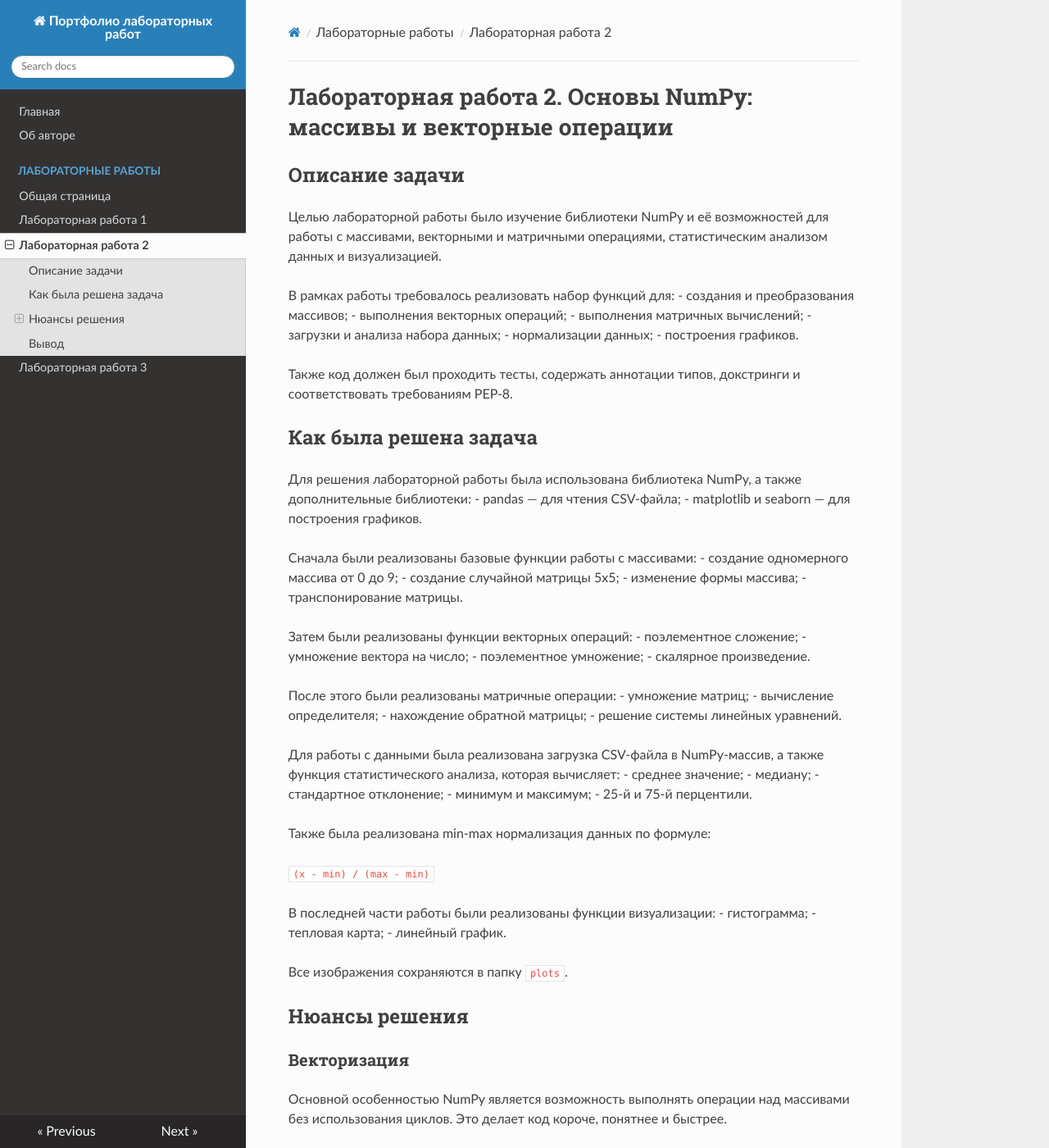
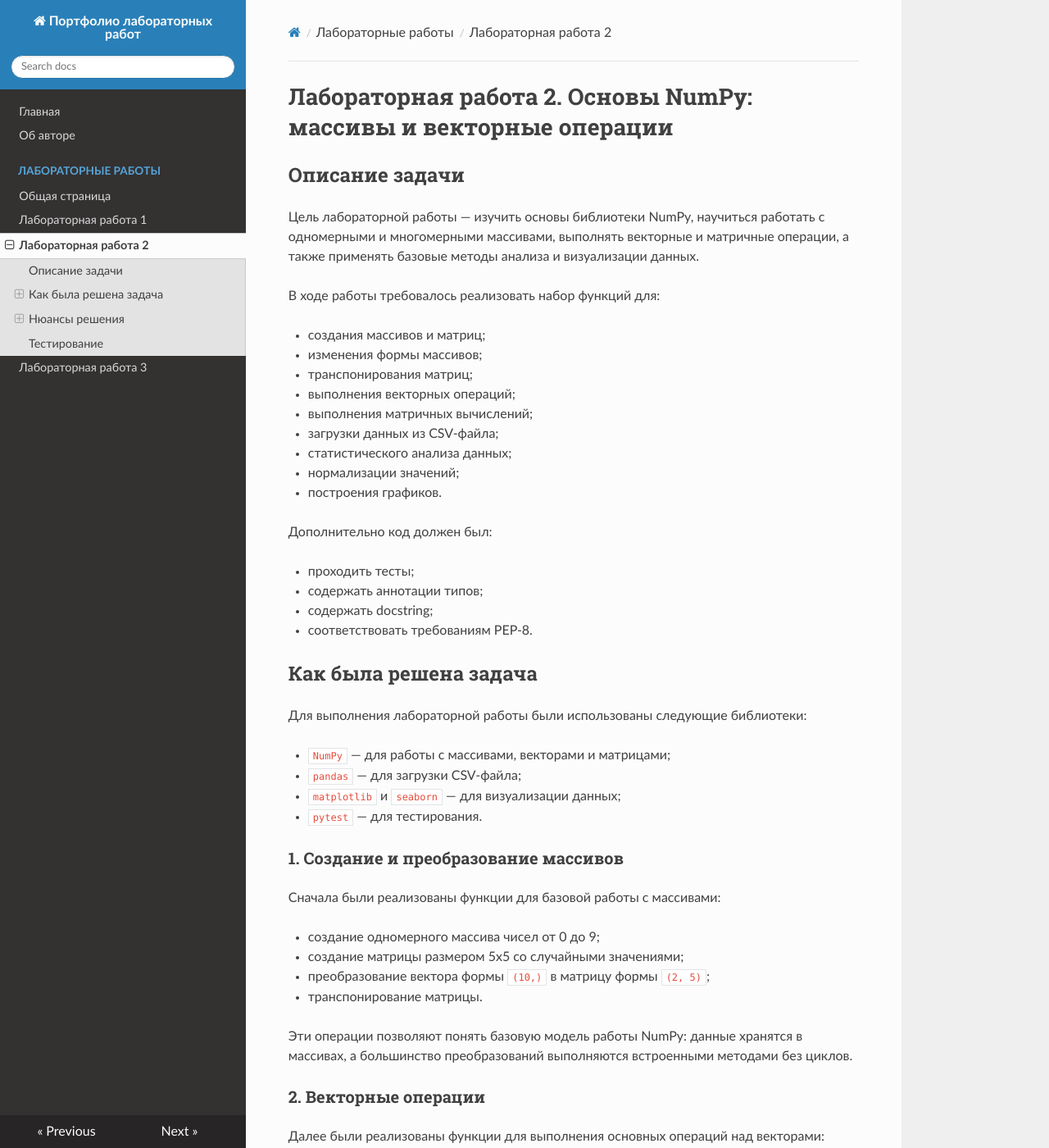
Before and after one commit to vodnixir/vodnixir.github.io, an MkDocs documentation site: the page built from source/docs/labs/lab2.md, in a window 1280 px wide and 1400 px high. Shown: the whole window at 82% size. Built offline with MkDocs 1.6.1, drawn with Linux system fonts in a browser that asks for light colours; nearby versions of some CDN libraries; some of the changed text lies outside the part shown.

Commit message:
add LR-2 report page

````diff
--- a/source/docs/labs/lab2.md
+++ b/source/docs/labs/lab2.md
@@ -2,88 +2,137 @@
 
 ## Описание задачи
 
-Целью лабораторной работы было изучение библиотеки NumPy и её возможностей для работы с массивами, векторными и матричными операциями, статистическим анализом данных и визуализацией.
+Цель лабораторной работы — изучить основы библиотеки NumPy, научиться работать с одномерными и многомерными массивами, выполнять векторные и матричные операции, а также применять базовые методы анализа и визуализации данных.
 
-В рамках работы требовалось реализовать набор функций для:
-- создания и преобразования массивов;
+В ходе работы требовалось реализовать набор функций для:
+
+- создания массивов и матриц;
+- изменения формы массивов;
+- транспонирования матриц;
 - выполнения векторных операций;
 - выполнения матричных вычислений;
-- загрузки и анализа набора данных;
-- нормализации данных;
+- загрузки данных из CSV-файла;
+- статистического анализа данных;
+- нормализации значений;
 - построения графиков.
 
-Также код должен был проходить тесты, содержать аннотации типов, докстринги и соответствовать требованиям PEP-8.
+Дополнительно код должен был:
+
+- проходить тесты;
+- содержать аннотации типов;
+- содержать docstring;
+- соответствовать требованиям PEP-8.
 
 ## Как была решена задача
 
-Для решения лабораторной работы была использована библиотека NumPy, а также дополнительные библиотеки:
-- pandas — для чтения CSV-файла;
-- matplotlib и seaborn — для построения графиков.
+Для выполнения лабораторной работы были использованы следующие библиотеки:
 
-Сначала были реализованы базовые функции работы с массивами:
-- создание одномерного массива от 0 до 9;
-- создание случайной матрицы 5x5;
-- изменение формы массива;
+- `NumPy` — для работы с массивами, векторами и матрицами;
+- `pandas` — для загрузки CSV-файла;
+- `matplotlib` и `seaborn` — для визуализации данных;
+- `pytest` — для тестирования.
+
+### 1. Создание и преобразование массивов
+
+Сначала были реализованы функции для базовой работы с массивами:
+
+- создание одномерного массива чисел от 0 до 9;
+- создание матрицы размером 5x5 со случайными значениями;
+- преобразование вектора формы `(10,)` в матрицу формы `(2, 5)`;
 - транспонирование матрицы.
 
-Затем были реализованы функции векторных операций:
+Эти операции позволяют понять базовую модель работы NumPy: данные хранятся в массивах, а большинство преобразований выполняются встроенными методами без циклов.
+
+### 2. Векторные операции
+
+Далее были реализованы функции для выполнения основных операций над векторами:
+
 - поэлементное сложение;
-- умножение вектора на число;
+- умножение вектора на скаляр;
 - поэлементное умножение;
 - скалярное произведение.
 
-После этого были реализованы матричные операции:
-- умножение матриц;
+При решении использовалась векторизация NumPy, то есть операции выполнялись сразу над всем массивом. Это делает код короче, понятнее и эффективнее по сравнению с ручной обработкой элементов через `for`.
+
+### 3. Матричные вычисления
+
+После этого были реализованы функции для работы с матрицами:
+
+- матричное умножение;
 - вычисление определителя;
-- нахождение обратной матрицы;
+- вычисление обратной матрицы;
 - решение системы линейных уравнений.
 
-Для работы с данными была реализована загрузка CSV-файла в NumPy-массив, а также функция статистического анализа, которая вычисляет:
+Для этих задач использовались функции из модуля `numpy.linalg`, так как он содержит готовые и оптимизированные алгоритмы линейной алгебры.
+
+### 4. Работа с данными
+
+Отдельная часть лабораторной работы была посвящена загрузке и обработке данных из CSV-файла. Данные считывались с помощью `pandas`, после чего преобразовывались в `NumPy`-массив.
+
+После загрузки был реализован статистический анализ данных. Для массива вычислялись:
+
 - среднее значение;
-- медиану;
+- медиана;
 - стандартное отклонение;
-- минимум и максимум;
+- минимальное и максимальное значение;
 - 25-й и 75-й перцентили.
+
+### 5. Нормализация данных
 
 Также была реализована min-max нормализация данных по формуле:
 
 `(x - min) / (max - min)`
 
-В последней части работы были реализованы функции визуализации:
+Такой способ позволяет привести значения к диапазону от 0 до 1. Это полезно при анализе данных и часто используется в задачах машинного обучения.
+
+### 6. Визуализация
+
+В последней части работы были реализованы функции построения графиков:
+
 - гистограмма;
 - тепловая карта;
 - линейный график.
 
-Все изображения сохраняются в папку `plots`.
+Графики сохраняются в отдельную папку `plots`, что позволяет использовать их в дальнейшем для анализа или включения в отчёт.
 
 ## Нюансы решения
 
-### Векторизация
+### Векторизация вместо циклов
 
-Основной особенностью NumPy является возможность выполнять операции над массивами без использования циклов. Это делает код короче, понятнее и быстрее.
+Одна из главных особенностей NumPy заключается в том, что многие операции можно выполнять без циклов. Например, сложение двух массивов делается напрямую через `a + b`, а не через перебор элементов.
 
-Например, поэлементное сложение выполняется как `a + b`, а не через цикл `for`.
+Это делает программу не только короче, но и быстрее.
 
-### Разница между видами умножения
+### Разница между поэлементным и матричным умножением
 
-Важно различать:
+При выполнении работы важно было различать два разных типа умножения:
+
 - `a * b` — поэлементное умножение;
 - `a @ b` — матричное умножение.
 
-Это разные операции, и выбор зависит от поставленной задачи.
+Это разные операции, и они применяются в разных задачах.
 
-### Изменение формы массива
+### Использование reshape
 
-Операция `reshape` не изменяет сами данные, а только их представление в памяти в другой форме.
+Функция `reshape` не изменяет значения массива, а только задаёт новое представление данных в другой форме. Это удобно, когда нужно перейти от вектора к матрице или наоборот.
 
-### Нормализация
+### Использование numpy.linalg
 
-Min-max нормализация удобна тем, что приводит данные к диапазону от 0 до 1, что полезно для последующего анализа и машинного обучения.
+Для вычисления определителя, обратной матрицы и решения системы линейных уравнений удобнее использовать готовые функции `numpy.linalg`, чем реализовывать эти алгоритмы вручную.
 
-### Визуализация
+### Особенность нормализации
 
-При построении графиков важно не только отобразить их, но и корректно сохранить в файл. Также после сохранения нужно закрывать фигуру через `plt.close()`, чтобы не накапливать открытые окна и объекты графики.
+При min-max нормализации важно помнить, что если все значения массива одинаковые, то выражение `(max - min)` станет равно нулю. В таком случае может возникнуть деление на ноль. Для обычных входных данных функция работает корректно, но этот случай стоит учитывать отдельно.
 
-## Вывод
+### Визуализация и сохранение графиков
 
-В ходе выполнения лабораторной работы были изучены основные возможности библиотеки NumPy для работы с массивами и матрицами, а также основы анализа и визуализации данных. Работа показала, что NumPy позволяет удобно и эффективно выполнять численные вычисления без ручной обработки элементов через циклы.
+При построении графиков важно не только создать рисунок, но и корректно сохранить его в файл. После сохранения нужно закрывать фигуру с помощью `plt.close()`, чтобы не накапливать объекты графики в памяти.
+
+## Тестирование
+
+Для проверки корректности работы функций был создан отдельный файл `test_main.py` с тестами для основных операций.
+
+Тесты запускались с помощью команды:
+
+```bash
+pytest test_main.py -v
````
